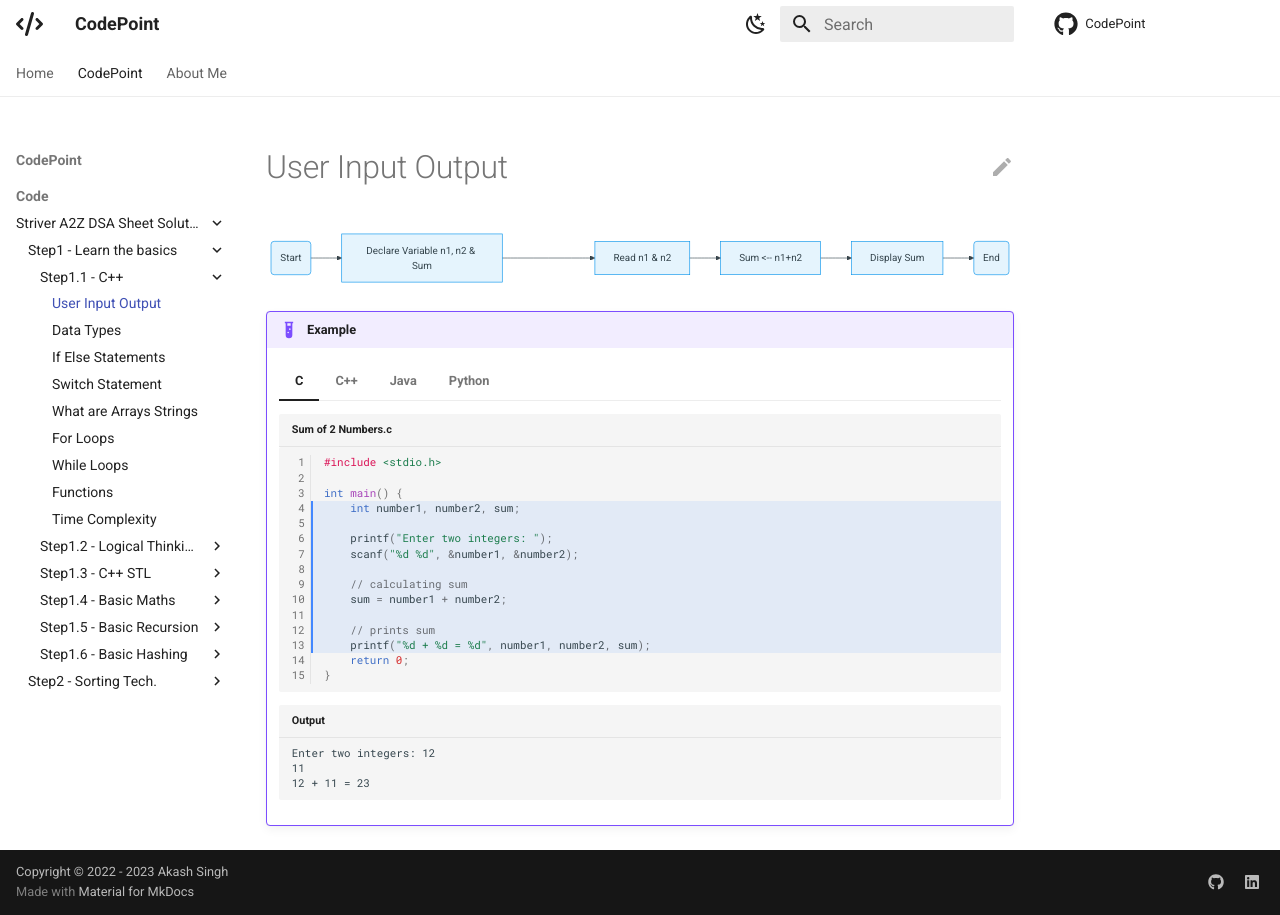
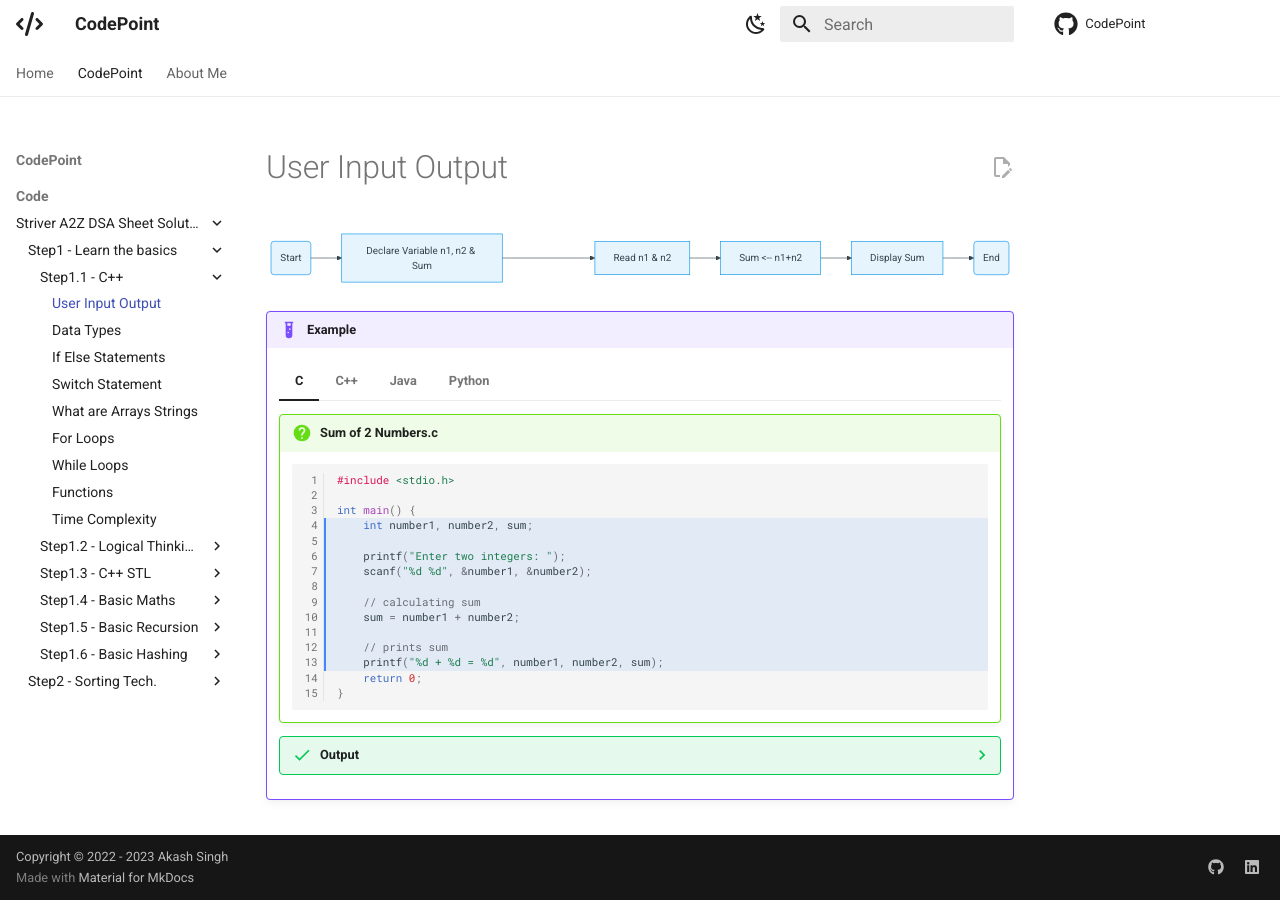
Before and after one commit to PrepVerse/CodePoint, an MkDocs documentation site: the page built from docs/codepoint/striver_a2z_dsa_sheet_solution/step01/step1.1/User_Input-Output.md, in a window 1280 px wide. Built offline with MkDocs 1.6.1 and Material for MkDocs 9.7.7, drawn with Linux system fonts in a browser that asks for light colours; nearby versions of some CDN libraries; comment, search, counter and statistics services are not loaded; part of the change alters nothing that is shown.

Commit message:
Add Striver Series code in CodePoint file

````diff
--- a/docs/codepoint/striver_a2z_dsa_sheet_solution/step01/step1.1/User_Input-Output.md
+++ b/docs/codepoint/striver_a2z_dsa_sheet_solution/step01/step1.1/User_Input-Output.md
@@ -10,92 +10,100 @@ graph LR
 
 !!! example
     === "C"
-        ```c linenums="1" hl_lines="4-13" title="Sum of 2 Numbers.c"
-        #include <stdio.h>
+        !!! question "Sum of 2 Numbers.c"
+            ```c linenums="1" hl_lines="4-13"
+            #include <stdio.h>
 
-        int main() {
-            int number1, number2, sum;
+            int main() {
+                int number1, number2, sum;
 
-            printf("Enter two integers: ");
-            scanf("%d %d", &number1, &number2);
-
-            // calculating sum
-            sum = number1 + number2;
-
-            // prints sum
-            printf("%d + %d = %d", number1, number2, sum);
-            return 0;
-        }
-        ```
-        ```title="Output"
-        Enter two integers: 12
-        11
-        12 + 11 = 23
-        ```
-    === "C++"
-        ```cpp linenums="1" hl_lines="5-14" title="Sum of 2 Numbers.cpp"
-        #include <iostream>
-        using namespace std;
-
-        int main() {
-            int number1, number2, sum;
-
-            cout << "Enter two integers: ";
-            cin >> number1 >> number2;
-
-            // calculating sum
-            sum = number1 + number2;
-
-            // prints sum
-            cout << number1 << " + " <<  number2 << " = " << sum;
-            return 0;
-        }
-        ```
-        ```title="Output"
-        Enter two integers: 12
-        11
-        12 + 11 = 23
-        ```
-    === "Java"
-        ```java linenums="1" hl_lines="5-17" title="Sum of 2 Numbers.cpp"
-        import java.util.*;
-
-        class Main {
-            public static void main(String[] args) {
-                int number1, number2, sum;
-                Scanner scanner;
-
-                scanner = new Scanner(System.in);
-                System.out.println("Enter two integers: ");
-                number1 = scanner.nextInt();
-                number2 = scanner.nextInt();
+                printf("Enter two integers: ");
+                scanf("%d %d", &number1, &number2);
 
                 // calculating sum
-                int sum = number1 + number2;
+                sum = number1 + number2;
 
                 // prints sum
-                System.out.println(number1 + " + " + number2 + " = "  + sum);
+                printf("%d + %d = %d", number1, number2, sum);
+                return 0;
             }
-        }
-        ```
-        ```title="Output"
-        Enter two integers: 12
-        11
-        12 + 11 = 23
-        ```
+            ```
+        ??? success "Output"
+            ```
+            Enter two integers: 12
+            11
+            12 + 11 = 23
+            ```
+    === "C++"
+        !!! question "Sum of 2 Numbers.cpp"
+            ```cpp linenums="1" hl_lines="5-14"
+            #include <iostream>
+            using namespace std;
+
+            int main() {
+                int number1, number2, sum;
+
+                cout << "Enter two integers: ";
+                cin >> number1 >> number2;
+
+                // calculating sum
+                sum = number1 + number2;
+
+                // prints sum
+                cout << number1 << " + " <<  number2 << " = " << sum;
+                return 0;
+            }
+            ```
+        ??? success "Output"
+            ```
+            Enter two integers: 12
+            11
+            12 + 11 = 23
+            ```
+    === "Java"
+        !!! question "Sum of 2 Numbers.java"
+            ```java linenums="1" hl_lines="5-17"
+            import java.util.*;
+
+            class Main {
+                public static void main(String[] args) {
+                    int number1, number2, sum;
+                    Scanner scanner;
+
+                    scanner = new Scanner(System.in);
+                    System.out.println("Enter two integers: ");
+                    number1 = scanner.nextInt();
+                    number2 = scanner.nextInt();
+
+                    // calculating sum
+                    int sum = number1 + number2;
+
+                    // prints sum
+                    System.out.println(number1 + " + " + number2 + " = "  + sum);
+                }
+            }
+            ```
+        ??? success "Output"
+            ```
+            Enter two integers: 12
+            11
+            12 + 11 = 23
+            ```
     === "Python"
-        ```py linenums="1" hl_lines="1-8" title="Sum of 2 Numbers.py"
-        print("Enter two integers: ")
-        number1, number2 = int(input()), int(input())
+        !!! question "Sum of 2 Numbers.py"
+            ```py linenums="1" hl_lines="1-8"
+            print("Enter two integers: ")
+            number1, number2 = int(input()), int(input())
 
-        # calculating sum
-        sum = number1 + number2
+            # calculating sum
+            sum = number1 + number2
 
-        # prints sum
-        print(number1, "+", number2, "=", number1+number2)
-        ```
-        ```title="Output"
-        Enter two integers: 12
-        11
-        12 + 11 = 23
-        ```
+            # prints sum
+            print(number1, "+", number2, "=", number1+number2)
+            ```
+        ??? success "Output"
+            ```
+            Enter two integers: 12
+            11
+            12 + 11 = 23
+            ```
--- a/material/overrides/main.html
+++ b/material/overrides/main.html
@@ -30,7 +30,7 @@ striptags %} {% endif %}
         title="{{ lang.t('edit.link.title') }}"
         class="md-content__button md-icon"
     >
-        {% include ".icons/material/pencil.svg" %}
+        {% include ".icons/material/file-edit-outline.svg" %}
     </a>
 {% endif %}
 
````
Also changed, not shown: 1 other file.
